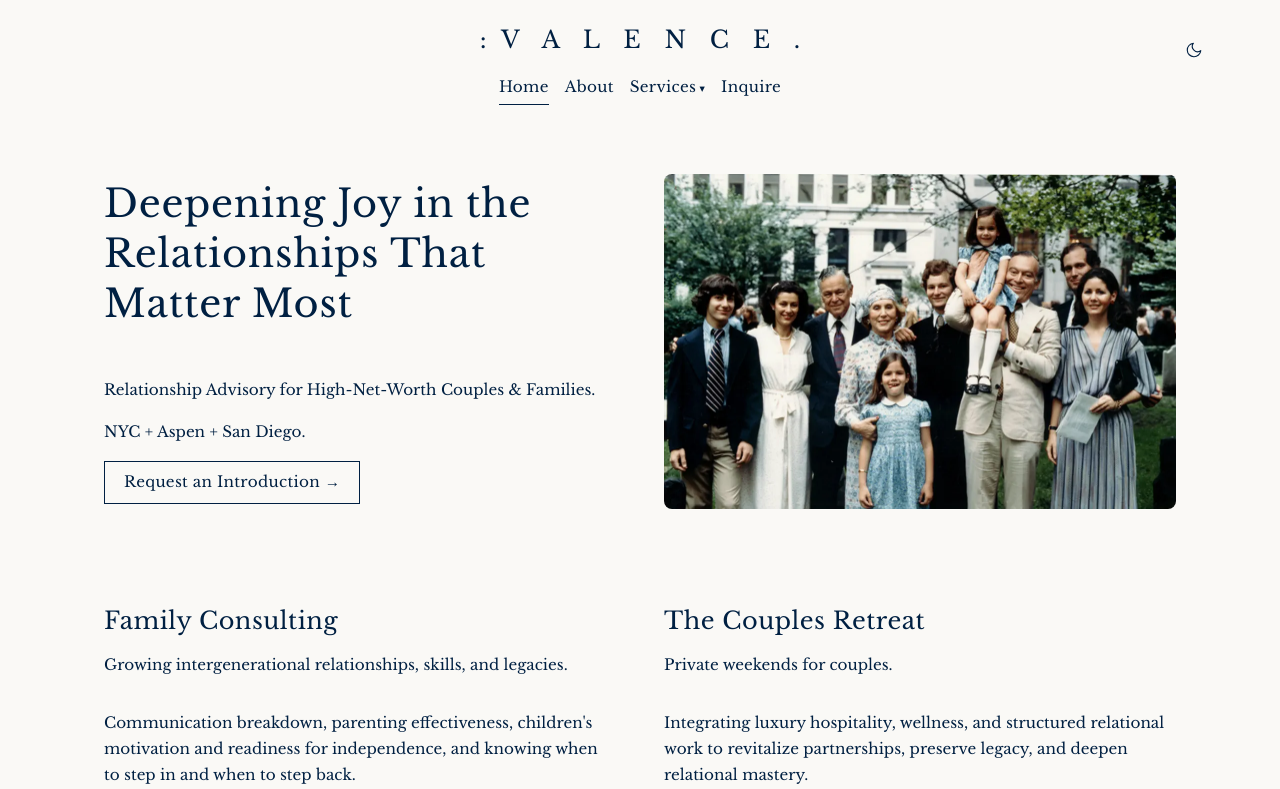
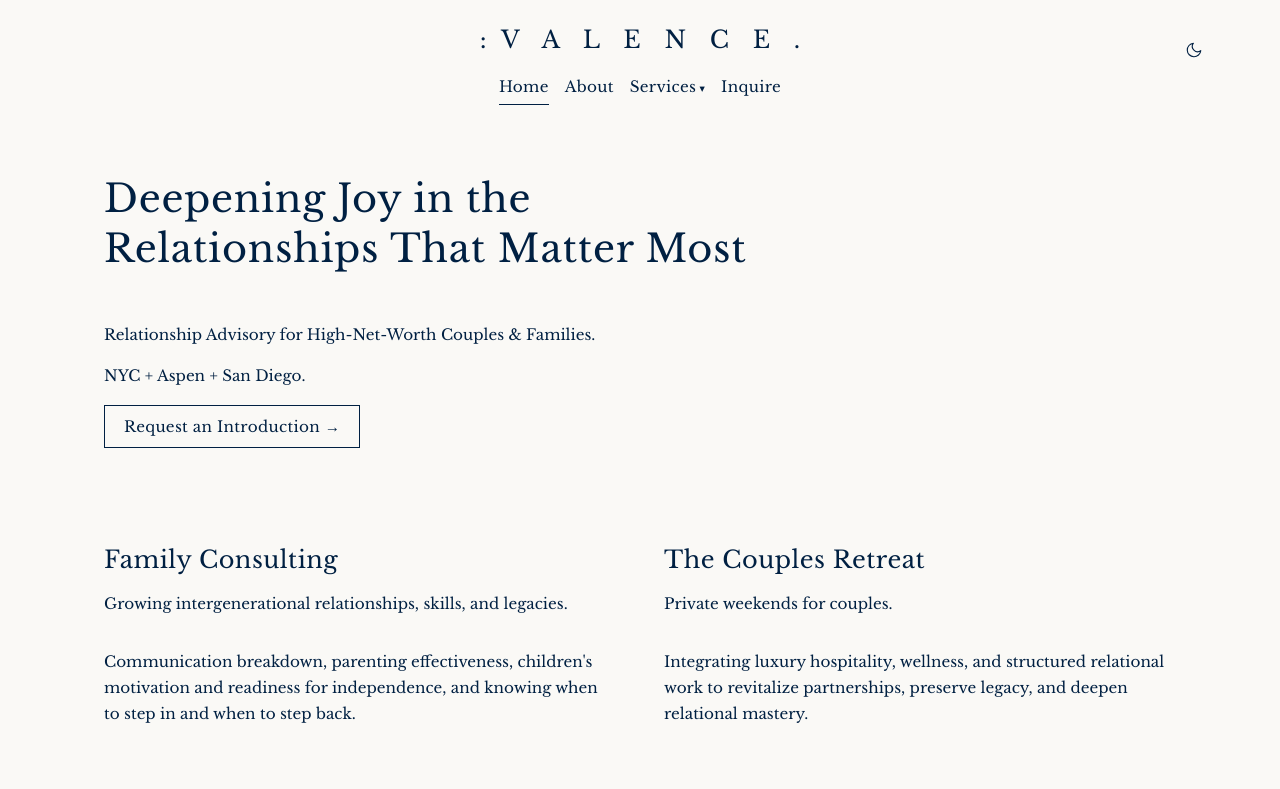
Before and after one commit to samuel-dunlap/valence-site, a Next.js app: page / in a window 1280 px wide. Shown: the top 789 px of the page. Built offline with nearby package versions, Linux system fonts and the light colour scheme.

Commit message:
Remove hero photo from homepage
Co-Authored-By: Claude Opus 4.6 <noreply@anthropic.com>

```diff
--- a/src/app/(with-footer)/page.tsx
+++ b/src/app/(with-footer)/page.tsx
@@ -29,8 +29,6 @@ export default function HomePage() {
         ]}
         ctaText={CTA.requestIntroduction}
         ctaHref="/inquire"
-        imageSrc="/images/family.webp"
-        imageAlt="Multigenerational family"
       />
 
       <FadeIn>
```
